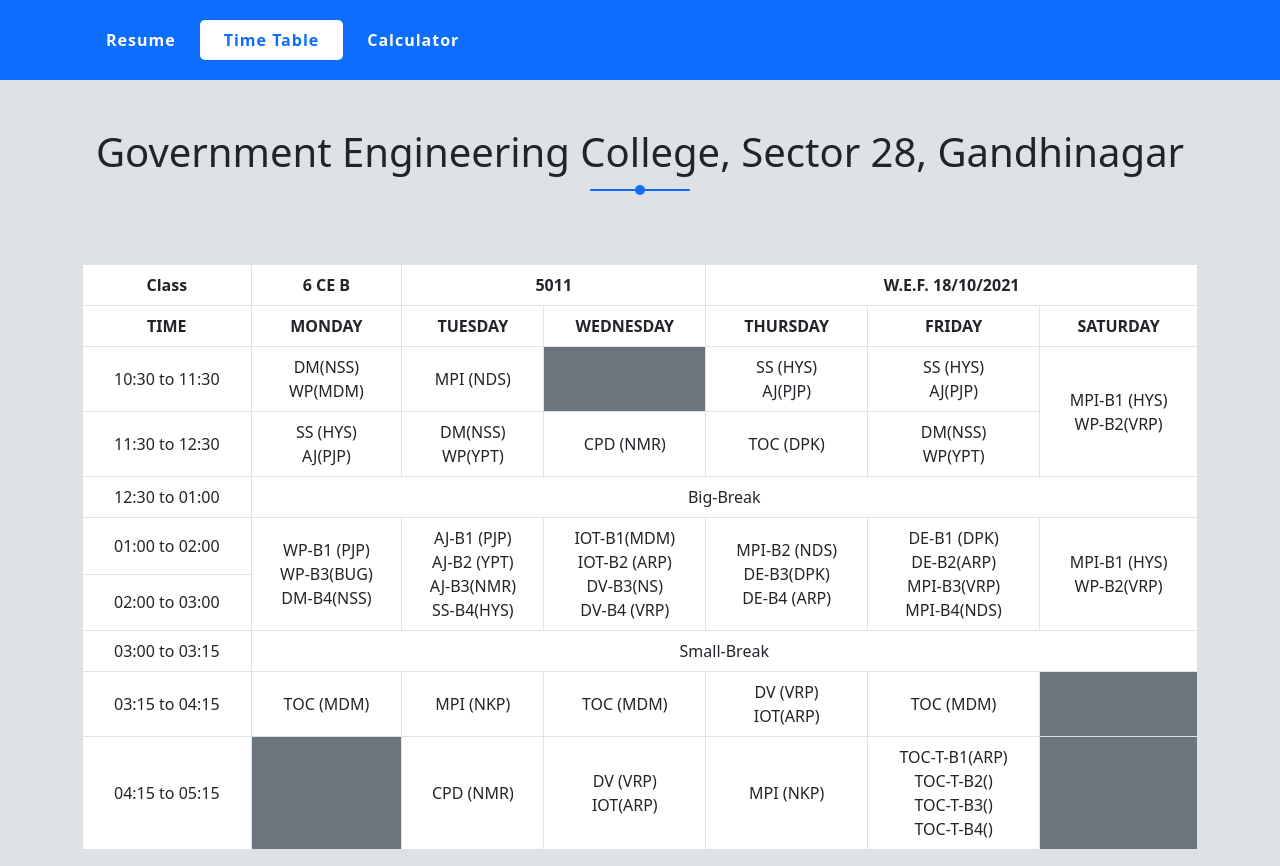
After one commit to patel-prince/wp-project, a PHP site: page /time-table.php in a window 1280 px wide. The commit adds this page. Run offline with PHP 8.4, Linux system fonts and the light colour scheme.

Commit message:
project 6

```diff
--- a/assets/css/style.css
+++ b/assets/css/style.css
@@ -105,6 +105,10 @@ body {
     vertical-align: middle;
 }
 
+.max-w-500 {
+    max-width: 500px;
+}
+
 .max-w-600 {
     max-width: 600px;
 }
@@ -113,6 +117,29 @@ body {
     width: 100%;
 }
 
+.calculator.table td {
+    border: 0;
+}
+
 .error {
     color: var(--bs-danger);
 }
+
+.navbar-dark .navbar-nav .nav-link, .navbar-dark .navbar-nav .show>.nav-link {
+    font-weight: bold;
+    opacity: 1;
+    color: #fff;
+    letter-spacing: 1px;
+    padding-left: 24px;
+    padding-right: 24px;
+}
+
+.navbar-dark .navbar-nav .nav-link.active, .navbar-dark .navbar-nav .show>.nav-link {
+    background: white;
+    border-radius: 5px;
+    color: var(--bs-primary);
+}
+
+.navbar {
+    height: 80px;
+}
--- /dev/null
+++ b/includes/footer.php
@@ -0,0 +1,3 @@
+</div>
+</body>
+</html>
--- /dev/null
+++ b/includes/header.php
@@ -0,0 +1,39 @@
+<!DOCTYPE html>
+<html lang="en">
+
+<head>
+    <meta charset="UTF-8" />
+    <meta http-equiv="X-UA-Compatible" content="IE=edge" />
+    <meta name="viewport" content="width=device-width, initial-scale=1.0" />
+    <title>Document</title>
+    <link rel="stylesheet"
+        href="https://cdnjs.cloudflare.com/ajax/libs/twitter-bootstrap/5.1.3/css/bootstrap.min.css" />
+    <link rel="stylesheet" href="./assets/css/style.css" />
+</head>
+
+<body>
+    <div class="page-wrapper">
+        <nav class="navbar navbar-expand-lg navbar-dark bg-primary mb-5">
+            <div class="container">
+                <button class="navbar-toggler" type="button" data-bs-toggle="collapse" data-bs-target="#navbarNav"
+                    aria-controls="navbarNav" aria-expanded="false" aria-label="Toggle navigation">
+                    <span class="navbar-toggler-icon"></span>
+                </button>
+                <div class="collapse navbar-collapse" id="navbarNav">
+                    <ul class="navbar-nav">
+                        <li class="nav-item">
+                            <a class="nav-link <?= ($active_page == 'resume') ? 'active' : '' ?>" aria-current="page"
+                                href="resume.php">Resume</a>
+                        </li>
+                        <li class="nav-item">
+                            <a class="nav-link <?= ($active_page == 'time-table') ? 'active' : '' ?>"
+                                aria-current="page" href="time-table.php">Time Table</a>
+                        </li>
+                        <li class="nav-item">
+                            <a class="nav-link <?= ($active_page == 'calculator') ? 'active' : '' ?>"
+                                aria-current="page" href="calculator.php">Calculator</a>
+                        </li>
+                    </ul>
+                </div>
+            </div>
+        </nav>
--- /dev/null
+++ b/time-table.php
@@ -0,0 +1,139 @@
+<?php $active_page = 'time-table' ?>
+
+<?php include_once './includes/header.php' ?>
+
+<div class="container">
+    <h1 class="section-title mt-5" style="text-align: center">
+        Government Engineering College, Sector 28, Gandhinagar
+    </h1>
+    <section class="timetable pt-5">
+        <table align="center" class="table bg-white table-bordered text-center">
+            <tbody>
+                <tr>
+                    <th>Class</th>
+                    <th>6 CE B</th>
+                    <th colspan="2">5011</th>
+                    <th colspan="3">W.E.F. 18/10/2021</th>
+                </tr>
+                <tr>
+                    <td><b>TIME</b></td>
+                    <td><b>MONDAY</b></td>
+                    <td><b>TUESDAY</b></td>
+                    <td><b>WEDNESDAY</b></td>
+                    <td><b>THURSDAY</b></td>
+                    <td><b>FRIDAY</b></td>
+                    <td><b>SATURDAY</b></td>
+                </tr>
+                <tr>
+                    <td>10:30 to 11:30</td>
+                    <td>DM(NSS)<br />WP(MDM)</td>
+                    <td>MPI (NDS)</td>
+                    <td id="blank" class="bg-secondary"></td>
+                    <td>
+                        SS (HYS) <br />
+                        AJ(PJP)
+                    </td>
+                    <td>
+                        SS (HYS) <br />
+                        AJ(PJP)
+                    </td>
+                    <td rowspan="2">
+                        MPI-B1 (HYS) <br />
+                        WP-B2(VRP)
+                    </td>
+                </tr>
+                <tr>
+                    <td>11:30 to 12:30</td>
+                    <td>
+                        SS (HYS) <br />
+                        AJ(PJP)
+                    </td>
+                    <td>DM(NSS)<br />WP(YPT)</td>
+                    <td>CPD (NMR)</td>
+                    <td>TOC (DPK)</td>
+                    <td>DM(NSS)<br />WP(YPT)</td>
+                </tr>
+                <tr>
+                    <td>12:30 to 01:00</td>
+                    <td colspan="6">
+                        <center>Big-Break</center>
+                    </td>
+                </tr>
+                <tr>
+                    <td>01:00 to 02:00</td>
+                    <td rowspan="2">
+                        WP-B1 (PJP) <br />
+                        WP-B3(BUG) <br />
+                        DM-B4(NSS)
+                    </td>
+                    <td rowspan="2">
+                        AJ-B1 (PJP) <br />
+                        AJ-B2 (YPT) <br />
+                        AJ-B3(NMR) <br />
+                        SS-B4(HYS)
+                    </td>
+                    <td rowspan="2">
+                        IOT-B1(MDM) <br />
+                        IOT-B2 (ARP) <br />
+                        DV-B3(NS) <br />
+                        DV-B4 (VRP)
+                    </td>
+                    <td rowspan="2">
+                        MPI-B2 (NDS) <br />
+                        DE-B3(DPK) <br />
+                        DE-B4 (ARP)
+                    </td>
+                    <td rowspan="2">
+                        DE-B1 (DPK) <br />
+                        DE-B2(ARP) <br />
+                        MPI-B3(VRP) <br />
+                        MPI-B4(NDS)
+                    </td>
+                    <td rowspan="2">
+                        MPI-B1 (HYS) <br />
+                        WP-B2(VRP)
+                    </td>
+                </tr>
+                <tr>
+                    <td>02:00 to 03:00</td>
+                </tr>
+                <tr>
+                    <td>03:00 to 03:15</td>
+                    <td colspan="6">
+                        <center>Small-Break</center>
+                    </td>
+                </tr>
+                <tr>
+                    <td>03:15 to 04:15</td>
+                    <td>TOC (MDM)</td>
+                    <td>MPI (NKP)</td>
+                    <td>TOC (MDM)</td>
+                    <td>
+                        DV (VRP) <br />
+                        IOT(ARP)
+                    </td>
+                    <td>TOC (MDM)</td>
+                    <td class="bg-secondary"></td>
+                </tr>
+                <tr>
+                    <td>04:15 to 05:15</td>
+                    <td class="bg-secondary"></td>
+                    <td>CPD (NMR)</td>
+                    <td>
+                        DV (VRP) <br />
+                        IOT(ARP)
+                    </td>
+                    <td>MPI (NKP)</td>
+                    <td>
+                        TOC-T-B1(ARP) <br />
+                        TOC-T-B2() <br />TOC-T-B3() <br />
+                        TOC-T-B4()
+                    </td>
+                    <td class="bg-secondary"></td>
+                </tr>
+            </tbody>
+        </table>
+    </section>
+</div>
+
+<?php include_once './includes/footer.php' ?>
```
Also changed, not shown: calculator.php (added, +45 -0 lines), registration.html (deleted, +0 -115 lines), resume.html (deleted, +0 -92 lines), resume.php (added, +80 -0 lines).
